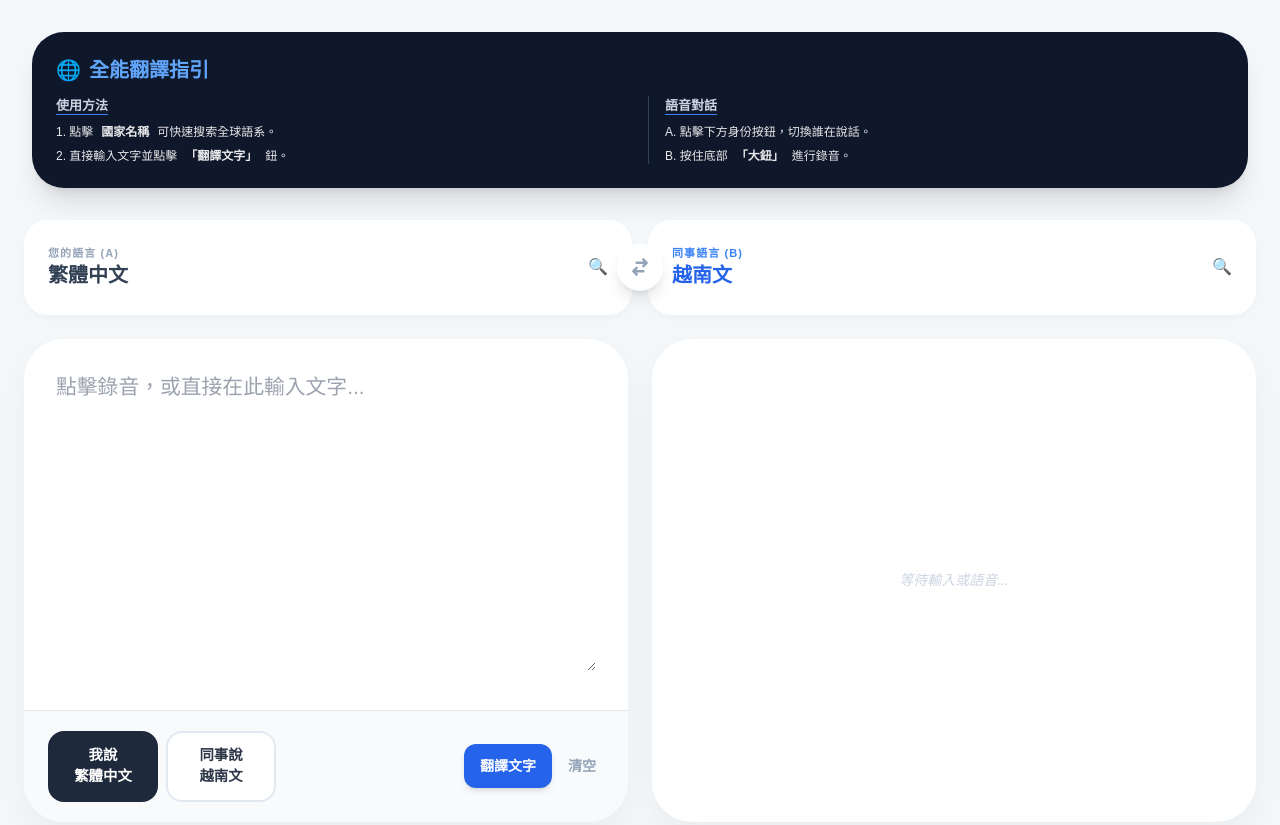
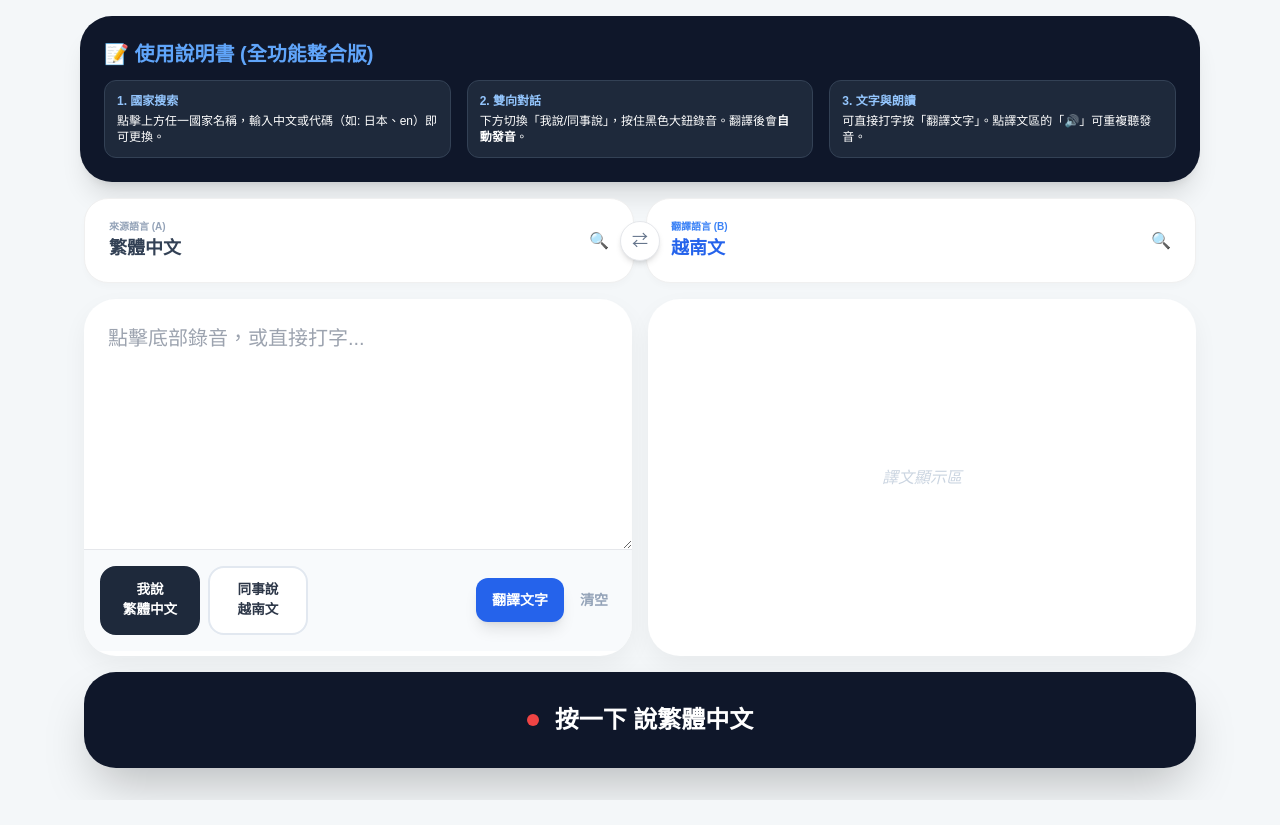
Before and after one commit to t0953530723-crypto/kokolo-game, a plain HTML site: page index.html in a window 1280 px wide. Shown: the top 825 px of the page. After the commit the page ends 800 px from the top, so only its background shows below. Drawn offline with nearby package versions, Linux system fonts and the light colour scheme.

Commit message:
Update index.html

```diff
--- a/index.html
+++ b/index.html
@@ -3,142 +3,114 @@
 <head>
     <meta charset="UTF-8">
     <meta name="viewport" content="width=device-width, initial-scale=1.0, maximum-scale=1.0, user-scalable=no">
-    <title>AI 全球翻譯 Pro</title>
+    <title>AI 全球溝通大師 Pro</title>
     <script src="https://cdn.tailwindcss.com"></script>
     <style>
-        :root { --bg-soft: #f4f7f9; --text-main: #2d3748; --safe-padding: 2rem; }
+        :root { --bg-soft: #f4f7f9; --text-main: #2d3748; }
         body { -webkit-tap-highlight-color: transparent; background: var(--bg-soft); color: var(--text-main); font-family: sans-serif; padding: 1rem; }
-        .glass-card { background: #ffffff; border-radius: 2.5rem; box-shadow: 0 15px 35px -5px rgba(0,0,0,0.05); overflow: hidden; }
-        .safe-text-area { padding: var(--safe-padding) !important; width: 100%; }
-        .big-touch-area { position: relative; display: flex; align-items: center; width: 100%; height: 95px; padding: 0 1.5rem; background: #fff; border-radius: 1.5rem; cursor: pointer; box-shadow: 0 4px 6px -1px rgba(0,0,0,0.03); }
-        textarea { font-size: 1.3rem !important; line-height: 1.8; background: transparent; border: none; outline: none; width: 100%; min-height: 300px; padding: 0 !important; }
+        .glass-card { background: #ffffff; border-radius: 2rem; box-shadow: 0 10px 25px rgba(0,0,0,0.05); overflow: hidden; }
+        .big-touch-area { position: relative; display: flex; align-items: center; width: 100%; height: 85px; padding: 0 1.5rem; background: #fff; border-radius: 1.5rem; cursor: pointer; box-shadow: 0 4px 6px rgba(0,0,0,0.02); border: 1px solid #f0f0f0; }
+        textarea { font-size: 1.25rem !important; line-height: 1.6; background: transparent; border: none; outline: none; width: 100%; min-height: 250px; padding: 1.5rem !important; }
         .recording-pulse { background: #ef4444 !important; color: white !important; animation: pulse 1s infinite; }
         @keyframes pulse { 0%, 100% { opacity: 1; } 50% { opacity: 0.8; } }
-        .quick-btn { padding: 0.75rem 1rem; border-radius: 1rem; font-weight: 800; font-size: 0.9rem; transition: all 0.2s; border: 2px solid #e2e8f0; background: white; display: flex; flex-direction: column; align-items: center; min-width: 110px; }
+        .quick-btn { padding: 0.75rem 1rem; border-radius: 1rem; font-weight: 800; font-size: 0.85rem; transition: all 0.2s; border: 2px solid #e2e8f0; background: white; display: flex; flex-direction: column; align-items: center; min-width: 100px; }
         .quick-btn.active { background: #1e293b; color: white; border-color: #1e293b; }
-
-        #searchModal { display: none; position: fixed; inset: 0; background: rgba(0,0,0,0.4); backdrop-filter: blur(8px); z-index: 100; padding: 1.5rem; }
-        .search-container { background: white; border-radius: 2rem; max-width: 500px; margin: 0 auto; height: 80vh; display: flex; flex-direction: column; overflow: hidden; }
-        #langSearchInput { width: 100%; padding: 1.5rem; font-size: 1.1rem; border: none; border-bottom: 1px solid #eee; outline: none; font-weight: bold; }
-        .lang-list { flex: 1; overflow-y: auto; padding: 1rem; }
-        .lang-item { padding: 1rem 1.5rem; border-radius: 1rem; margin-bottom: 0.5rem; cursor: pointer; transition: background 0.2s; font-weight: 600; display: flex; justify-content: space-between; }
-        .lang-item:active { background: #f0f4f8; }
+        #searchModal { display: none; position: fixed; inset: 0; background: rgba(0,0,0,0.5); backdrop-filter: blur(10px); z-index: 100; padding: 1rem; }
+        .search-container { background: white; border-radius: 1.5rem; max-width: 500px; margin: 0 auto; height: 85vh; display: flex; flex-direction: column; }
+        #langSearchInput { width: 100%; padding: 1.2rem; font-size: 1.1rem; border: none; border-bottom: 1px solid #eee; outline: none; border-radius: 1.5rem 1.5rem 0 0; }
+        .lang-list { flex: 1; overflow-y: auto; padding: 0.5rem; }
+        .lang-item { padding: 1rem; border-radius: 0.75rem; margin-bottom: 0.25rem; cursor: pointer; display: flex; justify-content: space-between; font-weight: 600; }
+        .lang-item:active { background: #f1f5f9; }
     </style>
 </head>
-<body class="min-h-screen flex flex-col max-w-7xl mx-auto w-full">
+<body class="min-h-screen flex flex-col max-w-6xl mx-auto w-full">
 
-    <header class="w-full mb-4 px-4 pt-4">
-        <div class="bg-slate-900 text-white p-6 rounded-[2rem] shadow-xl mb-4">
-            <h2 class="font-black text-xl mb-3 flex items-center gap-2 text-blue-400">
-                <span>🌐</span> 全能翻譯指引
-            </h2>
-            <div class="grid grid-cols-1 md:grid-cols-2 gap-4">
-                <div class="space-y-2">
-                    <p class="text-[13px] font-bold text-slate-300 underline decoration-blue-500 underline-offset-4 mb-2">使用方法</p>
-                    <p class="text-xs opacity-90 flex items-start gap-2"><span>1. 點擊</span><b>國家名稱</b><span>可快速搜索全球語系。</span></p>
-                    <p class="text-xs opacity-90 flex items-start gap-2"><span>2. 直接輸入文字並點擊</span><b>「翻譯文字」</b><span>鈕。</span></p>
+    <header class="mb-4">
+        <div class="bg-slate-900 text-white p-6 rounded-[2rem] shadow-xl">
+            <h2 class="font-black text-xl mb-3 text-blue-400">📝 使用說明書 (全功能整合版)</h2>
+            <div class="grid grid-cols-1 md:grid-cols-3 gap-4 text-xs">
+                <div class="bg-slate-800 p-3 rounded-xl border border-slate-700">
+                    <p class="font-bold text-blue-300 mb-1">1. 國家搜索</p>
+                    <p>點擊上方任一國家名稱，輸入中文或代碼（如: 日本、en）即可更換。</p>
                 </div>
-                <div class="space-y-2 border-t md:border-t-0 md:border-l border-slate-700 pt-3 md:pt-0 md:pl-4">
-                    <p class="text-[13px] font-bold text-slate-300 underline decoration-blue-500 underline-offset-4 mb-2">語音對話</p>
-                    <p class="text-xs opacity-90 flex items-start gap-2"><span>A. 點擊下方身份按鈕，切換誰在說話。</span></p>
-                    <p class="text-xs opacity-90 flex items-start gap-2"><span>B. 按住底部</span><b>「大鈕」</b><span>進行錄音。</span></p>
+                <div class="bg-slate-800 p-3 rounded-xl border border-slate-700">
+                    <p class="font-bold text-blue-300 mb-1">2. 雙向對話</p>
+                    <p>下方切換「我說/同事說」，按住黑色大鈕錄音。翻譯後會<b>自動發音</b>。</p>
+                </div>
+                <div class="bg-slate-800 p-3 rounded-xl border border-slate-700">
+                    <p class="font-bold text-blue-300 mb-1">3. 文字與朗讀</p>
+                    <p>可直接打字按「翻譯文字」。點譯文區的「🔊」可重複聽發音。</p>
                 </div>
             </div>
         </div>
     </header>
 
-    <main class="flex-1 flex flex-col gap-6 px-2">
-        <div class="grid grid-cols-1 lg:grid-cols-2 gap-4 relative items-center">
+    <main class="flex-1 flex flex-col gap-4 px-1">
+        <div class="grid grid-cols-1 lg:grid-cols-2 gap-3 relative items-center">
             <div class="big-touch-area" onclick="openSearch('src')">
-                <div class="flex flex-col">
-                    <span class="text-[11px] font-black text-slate-400 uppercase tracking-widest">您的語言 (A)</span>
-                    <span id="srcDisplay" class="font-black text-slate-700 text-xl">繁體中文</span>
-                </div>
+                <div class="flex flex-col"><span class="text-[10px] font-black text-slate-400">來源語言 (A)</span><span id="srcDisplay" class="font-black text-slate-700 text-lg">繁體中文</span></div>
                 <div class="ml-auto text-slate-300">🔍</div>
             </div>
-            <button onclick="swapLangs()" class="lg:absolute lg:left-1/2 lg:-translate-x-1/2 z-20 bg-white text-slate-400 w-12 h-12 rounded-full shadow-lg flex items-center justify-center border border-slate-50 mx-auto -my-2 active:scale-90">
-                <svg class="w-5 h-5" fill="none" stroke="currentColor" viewBox="0 0 24 24"><path stroke-linecap="round" stroke-linejoin="round" stroke-width="3" d="M8 7h12m0 0l-4-4m4 4l-4 4m0 6H4m0 0l4 4m-4-4l4-4"></path></svg>
-            </button>
+            <button onclick="swapLangs()" class="lg:absolute lg:left-1/2 lg:-translate-x-1/2 z-20 bg-white text-slate-500 w-10 h-10 rounded-full shadow-md flex items-center justify-center border mx-auto -my-2 active:rotate-180 transition-transform">⇄</button>
             <div class="big-touch-area" onclick="openSearch('target')">
-                <div class="flex flex-col">
-                    <span class="text-[11px] font-black text-blue-500 uppercase tracking-widest">同事語言 (B)</span>
-                    <span id="targetDisplay" class="font-black text-blue-600 text-xl">越南文</span>
-                </div>
+                <div class="flex flex-col"><span class="text-[10px] font-black text-blue-500">翻譯語言 (B)</span><span id="targetDisplay" class="font-black text-blue-600 text-lg">越南文</span></div>
                 <div class="ml-auto text-blue-300">🔍</div>
             </div>
         </div>
 
-        <div class="flex-1 grid grid-cols-1 lg:grid-cols-2 gap-6">
-            <div class="glass-card flex flex-col min-h-[350px]">
-                <div class="safe-text-area flex-1">
-                    <textarea id="inputText" placeholder="點擊錄音，或直接在此輸入文字..."></textarea>
-                </div>
-                <div class="px-6 py-5 bg-slate-50 border-t flex items-center justify-between gap-2 overflow-x-auto">
+        <div class="flex-1 grid grid-cols-1 lg:grid-cols-2 gap-4">
+            <div class="glass-card flex flex-col">
+                <textarea id="inputText" placeholder="點擊底部錄音，或直接打字..."></textarea>
+                <div class="p-4 bg-slate-50 border-t flex items-center justify-between gap-2">
                     <div class="flex gap-2">
-                        <button onclick="switchRole('A')" id="btnA" class="quick-btn active">
-                            <span>我說</span><strong id="nameA">繁體中文</strong>
-                        </button>
-                        <button onclick="switchRole('B')" id="btnB" class="quick-btn">
-                            <span>同事說</span><strong id="nameB">越南文</strong>
-                        </button>
+                        <button onclick="switchRole('A')" id="btnA" class="quick-btn active"><span>我說</span><strong id="nameA">...</strong></button>
+                        <button onclick="switchRole('B')" id="btnB" class="quick-btn"><span>同事說</span><strong id="nameB">...</strong></button>
                     </div>
-                    <div class="flex gap-2 shrink-0">
-                        <button onclick="runTranslate()" class="bg-blue-600 text-white px-4 py-3 rounded-xl font-black text-sm shadow-md active:scale-95">翻譯文字</button>
-                        <button onclick="clearAll()" class="text-slate-400 font-bold text-sm px-2">清空</button>
+                    <div class="flex gap-2">
+                        <button onclick="runTranslate()" class="bg-blue-600 text-white px-4 py-3 rounded-xl font-black text-sm active:scale-95 shadow-lg">翻譯文字</button>
+                        <button onclick="clearAll()" class="text-slate-400 font-bold px-2 text-sm">清空</button>
                     </div>
                 </div>
             </div>
-            <div id="outputCard" class="glass-card flex flex-col bg-white">
-                <div id="resultContent" class="hidden safe-text-area flex-1">
-                    <div class="flex justify-between items-center mb-6">
-                        <span class="text-[10px] font-black text-blue-600 bg-blue-50 px-3 py-1 rounded-full uppercase">對照譯文</span>
-                        <button onclick="copyRes()" class="text-xs font-bold text-blue-600 underline">複製</button>
+            <div class="glass-card bg-white flex flex-col min-h-[200px]">
+                <div id="resultContent" class="hidden p-6 flex-1 flex flex-col">
+                    <div class="flex justify-between items-center mb-4">
+                        <span class="text-[10px] font-black text-blue-600 bg-blue-50 px-3 py-1 rounded-full uppercase">翻譯結果</span>
+                        <div class="flex gap-4">
+                            <button onclick="speakResult()" class="text-xs font-bold text-emerald-600 flex items-center gap-1">🔊 播放</button>
+                            <button onclick="copyRes()" class="text-xs font-bold text-blue-600 underline">複製</button>
+                        </div>
                     </div>
-                    <div id="outputText" class="text-slate-800 font-medium whitespace-pre-wrap"></div>
+                    <div id="outputText" class="text-slate-800 font-bold text-xl leading-relaxed"></div>
                 </div>
-                <div id="placeholder" class="flex-1 flex items-center justify-center text-slate-300 italic text-sm">等待輸入或語音...</div>
+                <div id="placeholder" class="flex-1 flex items-center justify-center text-slate-300 italic">譯文顯示區</div>
             </div>
         </div>
 
-        <button id="voiceBtn" onclick="toggleSpeech()" class="w-full bg-slate-900 text-white py-7 rounded-[2.5rem] font-black text-2xl shadow-2xl active:scale-[0.95] flex items-center justify-center gap-4 mb-8">
+        <button id="voiceBtn" onclick="toggleSpeech()" class="w-full bg-slate-900 text-white py-8 rounded-[2rem] font-black text-2xl shadow-2xl active:scale-95 flex items-center justify-center gap-4 mb-4">
             <div class="w-3 h-3 bg-red-500 rounded-full"></div>
-            <span id="voiceText">按一下 開始語音</span>
+            <span id="voiceText">按一下 開始錄音</span>
         </button>
     </main>
 
-    <div id="searchModal" onclick="closeSearch(event)">
+    <div id="searchModal" onclick="closeSearch()">
         <div class="search-container" onclick="event.stopPropagation()">
-            <input type="text" id="langSearchInput" placeholder="搜索國家名稱..." oninput="filterLangs()">
+            <input type="text" id="langSearchInput" placeholder="輸入國家、語言名稱或代碼..." oninput="filterLangs()">
             <div class="lang-list" id="langListContainer"></div>
         </div>
     </div>
 
     <script>
+        // 完整的 Google 翻譯語系清單 (100+)
         const allLangs = [
-            {v: "zh-TW", n: "繁體中文"}, {v: "zh-CN", n: "簡體中文"}, {v: "en", n: "英文"}, {v: "ja", n: "日文"},
-            {v: "ko", n: "韓文"}, {v: "th", n: "泰文"}, {v: "vi", n: "越南文"}, {v: "id", n: "印尼文"},
-            {v: "ms", n: "馬來文"}, {v: "hi", n: "印地文"}, {v: "ar", n: "阿拉伯文"}, {v: "fr", n: "法文"},
-            {v: "de", n: "德文"}, {v: "es", n: "西班牙文"}, {v: "pt", n: "葡萄牙文"}, {v: "ru", n: "俄文"},
-            {v: "tl", n: "菲律賓文"}, {v: "my", n: "緬甸文"}, {v: "km", n: "高棉文"}, {v: "lo", n: "寮國文"},
-            {v: "bn", n: "孟加拉文"}, {v: "tr", n: "土耳其文"}, {v: "nl", n: "荷蘭文"}, {v: "it", n: "義大利文"},
-            {v: "pl", n: "波蘭文"}, {v: "uk", n: "烏克蘭文"}, {v: "af", n: "南非文"}, {v: "sq", n: "阿爾巴尼亞文"},
-            {v: "am", n: "阿姆哈拉文"}, {v: "hy", n: "亞美尼亞文"}, {v: "az", n: "亞塞拜然文"}, {v: "be", n: "白俄羅斯文"},
-            {v: "bs", n: "波士尼亞文"}, {v: "bg", n: "保加利亞文"}, {v: "ca", n: "加泰羅尼亞文"}, {v: "hr", n: "克羅埃西亞文"},
-            {v: "cs", n: "捷克文"}, {v: "da", n: "丹麥文"}, {v: "et", n: "愛沙尼亞文"}, {v: "fi", n: "芬蘭文"},
-            {v: "ka", n: "喬治亞文"}, {v: "el", n: "希臘文"}, {v: "gu", n: "古吉拉特文"}, {v: "he", n: "希伯來文"},
-            {v: "hu", n: "匈牙利文"}, {v: "is", n: "冰島文"}, {v: "kn", n: "坎那達文"}, {v: "kk", n: "哈薩克文"},
-            {v: "ky", n: "吉爾吉斯文"}, {v: "lv", n: "拉脫維亞文"}, {v: "lt", n: "立陶宛文"}, {v: "mk", n: "馬其頓文"},
-            {v: "ml", n: "馬拉雅拉姆文"}, {v: "mn", n: "蒙古文"}, {v: "ne", n: "尼泊爾文"}, {v: "no", n: "挪威文"},
-            {v: "ps", n: "普什圖文"}, {v: "fa", n: "波斯文"}, {v: "pa", n: "旁遮普文"}, {v: "ro", n: "羅馬尼亞文"},
-            {v: "sr", n: "塞爾維亞文"}, {v: "sk", n: "斯洛伐克文"}, {v: "sl", n: "斯洛維尼亞文"}, {v: "sw", n: "斯瓦希里文"},
-            {v: "sv", n: "瑞典文"}, {v: "ta", n: "坦米爾文"}, {v: "te", n: "泰盧固文"}, {v: "ur", n: "烏爾都文"},
-            {v: "uz", n: "烏茲別克文"}, {v: "cy", n: "威爾斯文"}, {v: "zu", n: "祖魯文"}
+            {v:"zh-TW",n:"繁體中文"},{v:"zh-CN",n:"簡體中文"},{v:"en",n:"英文"},{v:"ja",n:"日文"},{v:"ko",n:"韓文"},{v:"th",n:"泰文"},{v:"vi",n:"越南文"},{v:"id",n:"印尼文"},{v:"ms",n:"馬來文"},{v:"tl",n:"菲律賓文"},{v:"my",n:"緬甸文"},{v:"km",n:"高棉文"},{v:"lo",n:"寮國文"},{v:"hi",n:"印地文"},{v:"ar",n:"阿拉伯文"},{v:"fr",n:"法文"},{v:"de",n:"德文"},{v:"es",n:"西班牙文"},{v:"pt",n:"葡萄牙文"},{v:"ru",n:"俄文"},{v:"it",n:"義大利文"},{v:"tr",n:"土耳其文"},{v:"nl",n:"荷蘭文"},{v:"sv",n:"瑞典文"},{v:"no",n:"挪威文"},{v:"da",n:"丹麥文"},{v:"fi",n:"芬蘭文"},{v:"pl",n:"波蘭文"},{v:"uk",n:"烏克蘭文"},{v:"el",n:"希臘文"},{v:"he",n:"希伯來文"},{v:"bn",n:"孟加拉文"},{v:"pa",n:"旁遮普文"},{v:"gu",n:"古吉拉特文"},{v:"ta",n:"坦米爾文"},{v:"te",n:"泰盧固文"},{v:"kn",n:"坎那達文"},{v:"ml",n:"馬拉雅拉姆文"},{v:"si",n:"僧伽羅文"},{v:"ne",n:"尼泊爾文"},{v:"mr",n:"馬拉地文"},{v:"ur",n:"烏爾都文"},{v:"fa",n:"波斯文"},{v:"ps",n:"普什圖文"},{v:"am",n:"阿姆哈拉文"},{v:"sw",n:"斯瓦希里文"},{v:"zu",n:"祖魯文"},{v:"xh",n:"科薩文"},{v:"af",n:"南非文"},{v:"sq",n:"阿爾巴尼亞文"},{v:"hy",n:"亞美尼亞文"},{v:"az",n:"亞塞拜然文"},{v:"eu",n:"巴斯克文"},{v:"be",n:"白俄羅斯文"},{v:"bs",n:"波士尼亞文"},{v:"bg",n:"保加利亞文"},{v:"ca",n:"加泰羅尼亞文"},{v:"hr",n:"克羅埃西亞文"},{v:"cs",n:"捷克文"},{v:"et",n:"愛沙尼亞文"},{v:"gl",n:"加利西亞文"},{v:"ka",n:"喬治亞文"},{v:"hu",n:"匈牙利文"},{v:"is",n:"冰島文"},{v:"ga",n:"愛爾蘭文"},{v:"kk",n:"哈薩克文"},{v:"ky",n:"吉爾吉斯文"},{v:"lv",n:"拉脫維亞文"},{v:"lt",n:"立陶宛文"},{v:"mk",n:"馬其頓文"},{v:"mg",n:"馬達加斯加文"},{v:"mt",n:"馬爾他文"},{v:"mi",n:"毛利文"},{v:"mn",n:"蒙古文"},{v:"ro",n:"羅馬尼亞文"},{v:"sr",n:"塞爾維亞文"},{v:"sk",n:"斯洛伐克文"},{v:"sl",n:"斯洛維尼亞文"},{v:"uz",n:"烏茲別克文"},{v:"cy",n:"威爾斯文"},{v:"yi",n:"意第緒文"}
         ].sort((a,b) => a.n.localeCompare(b.n, 'zh-TW'));
 
-        let selectedSrc = "zh-TW", selectedTarget = "vi", activeTarget = 'src', currentRole = 'A', recognition;
+        let selectedSrc="zh-TW", selectedTarget="vi", activeTarget='src', currentRole='A', recognition, lastResult="", lastTargetLang="";
 
         function openSearch(type) { activeTarget = type; document.getElementById('searchModal').style.display = 'block'; filterLangs(); }
         function closeSearch() { document.getElementById('searchModal').style.display = 'none'; }
+
         function filterLangs() {
             const kw = document.getElementById('langSearchInput').value.toLowerCase();
             const container = document.getElementById('langListContainer');
@@ -146,24 +118,24 @@
             allLangs.filter(l => l.n.includes(kw) || l.v.includes(kw)).forEach(l => {
                 const div = document.createElement('div');
                 div.className = 'lang-item'; div.innerHTML = `${l.n} <span class="text-slate-300 text-xs">${l.v}</span>`;
-                div.onclick = () => { if(activeTarget === 'src') selectedSrc = l.v; else selectedTarget = l.v; updateUI(); closeSearch(); };
+                div.onclick = () => { if(activeTarget==='src') selectedSrc=l.v; else selectedTarget=l.v; updateUI(); closeSearch(); };
                 container.appendChild(div);
             });
         }
 
         function updateUI() {
-            const nA = allLangs.find(l => l.v === selectedSrc).n;
-            const nB = allLangs.find(l => l.v === selectedTarget).n;
+            const nA = allLangs.find(l=>l.v===selectedSrc)?.n || "繁體中文";
+            const nB = allLangs.find(l=>l.v===selectedTarget)?.n || "越南文";
             document.getElementById('srcDisplay').innerText = nA; document.getElementById('targetDisplay').innerText = nB;
             document.getElementById('nameA').innerText = nA; document.getElementById('nameB').innerText = nB;
-            document.getElementById('btnA').className = currentRole === 'A' ? 'quick-btn active' : 'quick-btn';
-            document.getElementById('btnB').className = currentRole === 'B' ? 'quick-btn active' : 'quick-btn';
-            if(recognition) recognition.lang = currentRole === 'A' ? selectedSrc : selectedTarget;
-            document.getElementById('voiceText').innerText = `按一下 說${currentRole === 'A' ? nA : nB}`;
+            document.getElementById('btnA').className = currentRole==='A' ? 'quick-btn active' : 'quick-btn';
+            document.getElementById('btnB').className = currentRole==='B' ? 'quick-btn active' : 'quick-btn';
+            if(recognition) recognition.lang = currentRole==='A' ? selectedSrc : selectedTarget;
+            document.getElementById('voiceText').innerText = `按一下 說${currentRole==='A' ? nA : nB}`;
         }
 
         function switchRole(role) { currentRole = role; updateUI(); }
-        function swapLangs() { const t = selectedSrc; selectedSrc = selectedTarget; selectedTarget = t; updateUI(); }
+        function swapLangs() { const t=selectedSrc; selectedSrc=selectedTarget; selectedTarget=t; updateUI(); }
 
         window.SpeechRecognition = window.SpeechRecognition || window.webkitSpeechRecognition;
         if (window.SpeechRecognition) {
@@ -177,17 +149,27 @@
         async function runTranslate() {
             const txt = document.getElementById('inputText').value.trim();
             if(!txt) return;
-            const sl = currentRole === 'A' ? selectedSrc : selectedTarget;
-            const tl = currentRole === 'A' ? selectedTarget : selectedSrc;
+            const sl = currentRole==='A' ? selectedSrc : selectedTarget;
+            const tl = currentRole==='A' ? selectedTarget : selectedSrc;
             const res = await fetch(`https://translate.googleapis.com/translate_a/single?client=gtx&sl=${sl}&tl=${tl}&dt=t&q=${encodeURIComponent(txt)}`);
             const data = await res.json();
+            lastResult = data[0].map(i => i[0]).join(''); lastTargetLang = tl;
             document.getElementById('placeholder').classList.add('hidden');
             document.getElementById('resultContent').classList.remove('hidden');
-            document.getElementById('outputText').innerText = data[0].map(i => i[0]).join('');
+            document.getElementById('outputText').innerText = lastResult;
+            speakResult();
         }
 
-        function clearAll() { document.getElementById('inputText').value = ""; }
-        function copyRes() { navigator.clipboard.writeText(document.getElementById('outputText').innerText); alert("已複製"); }
+        function speakResult() {
+            if (!lastResult) return;
+            window.speechSynthesis.cancel();
+            const msg = new SpeechSynthesisUtterance(lastResult);
+            msg.lang = lastTargetLang;
+            window.speechSynthesis.speak(msg);
+        }
+
+        function clearAll() { document.getElementById('inputText').value = ""; window.speechSynthesis.cancel(); }
+        function copyRes() { navigator.clipboard.writeText(lastResult); alert("已複製譯文"); }
         updateUI();
     </script>
 </body>
```
